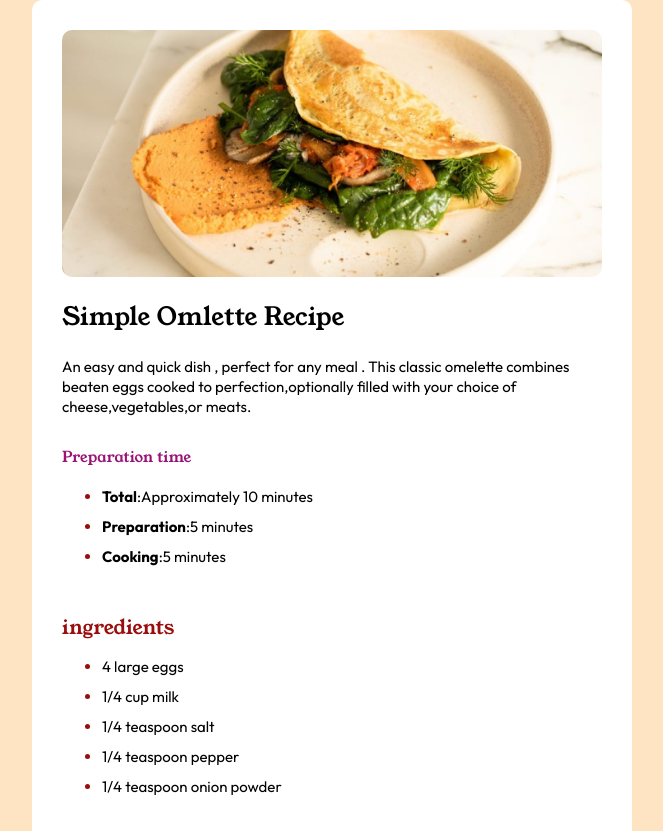
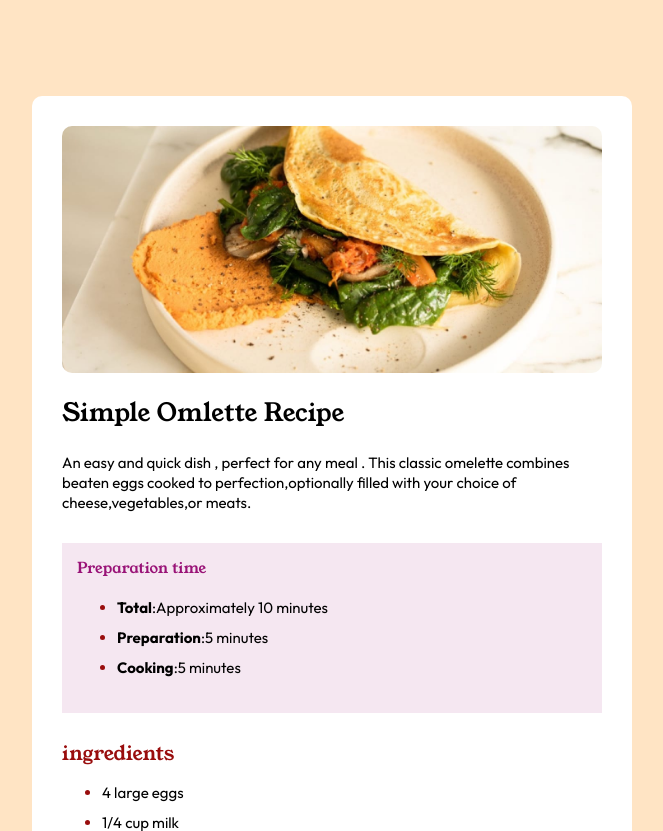
Before and after one commit to sarvdavoudi/recip-page, a plain HTML site: page index.html in a window 1280 px wide. Shown: the top 831 px of the page, without its empty margins (308-971 px from the left). Drawn offline with Linux system fonts and the light colour scheme.

Commit message:
update: some styles changed

```diff
--- a/style.css
+++ b/style.css
@@ -35,10 +35,9 @@ h2 {
 }
 h3 {
   font-size: 15px;
-}
-h3 {
   color: var(--secondaryColor);
 }
+
 ul li::marker,
 ol li::marker {
   color: var(--primaryColor);
@@ -59,7 +58,7 @@ ol li::marker {
 }
 .card {
   width: 90%;
-  margin: auto;
+  margin: 6rem auto;
   max-width: 600px;
   height: auto;
   background-color: var(--cardColor);
@@ -81,6 +80,11 @@ section ul li label,
 section ol li label {
   font-weight: 700;
 }
+
+.Preparation-time {
+  background-color: rgba(153, 19, 119, 0.1);
+  padding: 15px;
+}
 table {
   width: 100%;
 }
```
Also changed, not shown: 1 other file.
